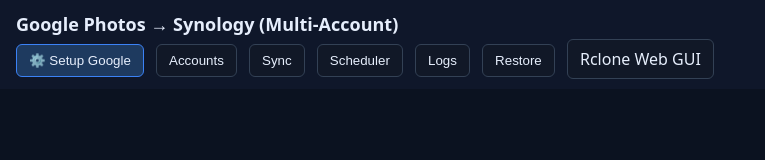
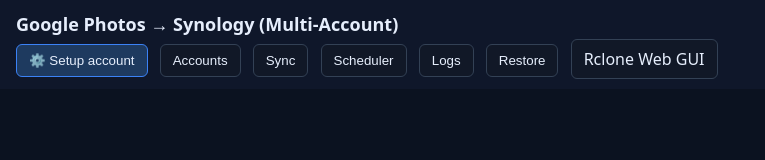
Before and after one commit to W00DFISH/gphotos-backup-advanced, a plain HTML site: page frontend/index.html in a window 1280 px wide. Shown: the full height of the page, 0-765 px from the left. Drawn offline with Linux system fonts and the light colour scheme; no server answers.

```diff
--- a/frontend/index.html
+++ b/frontend/index.html
@@ -10,7 +10,7 @@
 <header>
   <h1>Google Photos → Synology (Multi‑Account)</h1>
   <nav>
-    <button onclick="tab('setup')" style="background:#1e3a5f;border-color:#3b82f6;">⚙️ Setup Google</button>
+    <button onclick="tab('setup')" style="background:#1e3a5f;border-color:#3b82f6;">⚙️ Setup account</button>
     <button onclick="tab('accounts')">Accounts</button>
     <button onclick="tab('sync')">Sync</button>
     <button onclick="tab('scheduler')">Scheduler</button>
```
